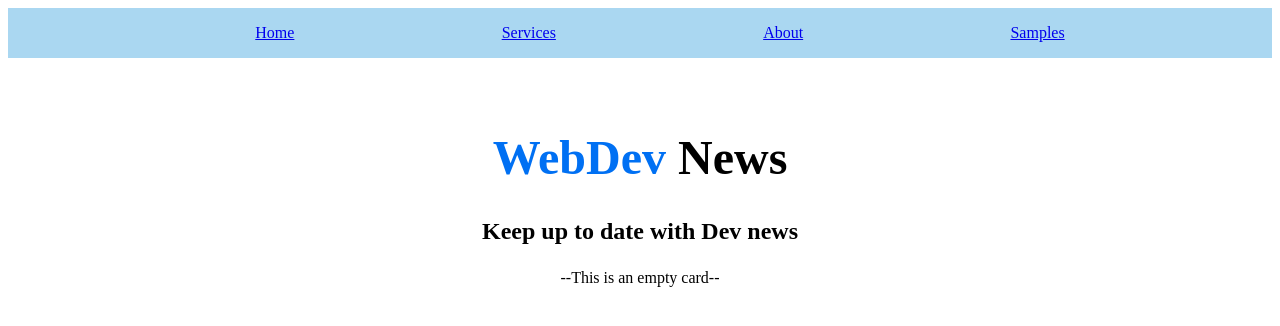
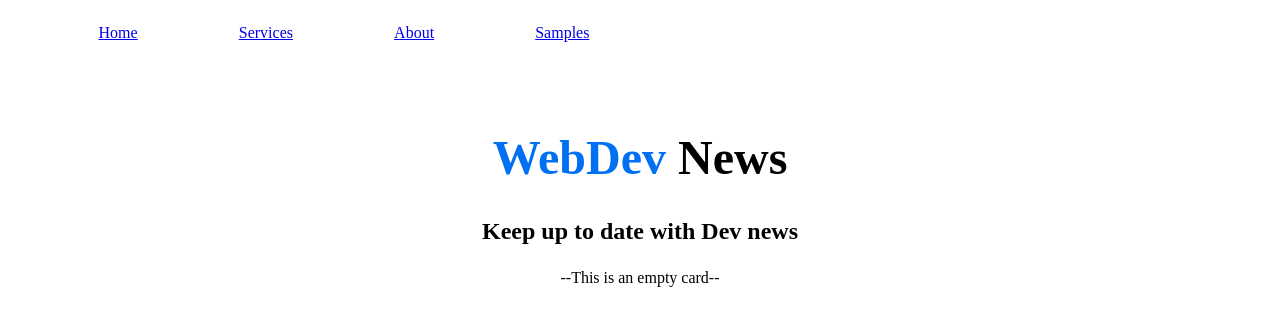
Before and after one commit to fojanb/spa-nextjs, a Next.js app in the folder spa-nextjs/: page /card/1 in a window 1280 px wide. Shown: the top 326 px of the page. Built offline with nearby package versions, Linux system fonts and the light colour scheme.

Commit message:
Update Nav.module.css

```diff
--- a/spa-nextjs/styles/Nav.module.css
+++ b/spa-nextjs/styles/Nav.module.css
@@ -1,11 +1,11 @@
 .nav {
   display: flex;
   flex-direction: column;
-  background-color: rgb(170, 215, 241);
-  width: 100%;
+  width: 50%;
 }
-.ul{
-    display: flex;
-    flex-direction: row;
-    justify-content: space-evenly;
+.ul {
+  display: flex;
+  flex-direction: row;
+  justify-content: space-around;
+  align-items: flex-end;
 }
```
